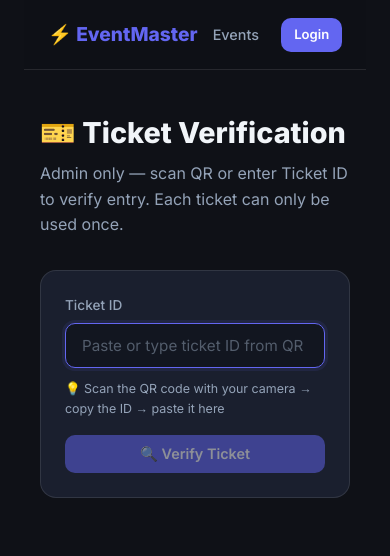
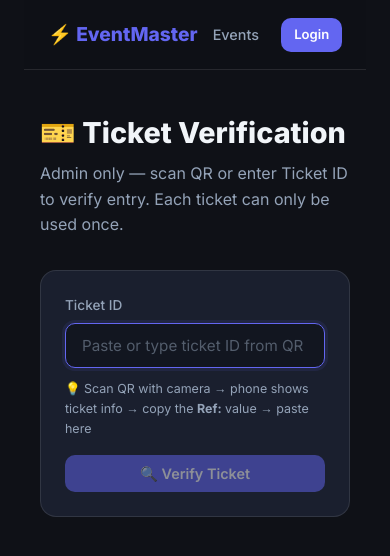
Before and after one commit to sakshisk11/mern-event-platform, a React (Vite) app in the folder frontend/: page /verify-ticket in a window 390 px wide. Shown: the top 556 px of the page. Built offline with nearby package versions, Linux system fonts and the light colour scheme.

Commit message:
fix: QR encodes readable text (Name, ID, Event, Ref) so phone shows info directly instead of search barcode

```diff
--- a/frontend/src/pages/Dashboard.jsx
+++ b/frontend/src/pages/Dashboard.jsx
@@ -102,12 +102,19 @@ function Dashboard() {
                 )}
               </div>
 
-              {/* QR Code — encodes the ticket _id as plain text.
-                  Admin scans it → reads the ticket ID → enters into Verify Ticket page to mark it as used. */}
+              {/* QR Code — encodes human-readable ticket info.
+                  When scanned, phone shows the text directly.
+                  Admin copies the Ticket Ref (last line) into the Verify page. */}
               <div className="ticket-qr" style={{ position: 'relative' }}>
                 <QRCodeSVG
-                  value={ticket._id}
-                  size={140}
+                  value={
+                    `EventMaster Ticket\n` +
+                    `Name: ${ticket.attendeeName}\n` +
+                    `ID: ${ticket.attendeeId || 'N/A'}\n` +
+                    `Event: ${ticket.event?.title || 'Unknown'}\n` +
+                    `Ref: ${ticket._id}`
+                  }
+                  size={160}
                   bgColor="#ffffff"
                   fgColor="#0f172a"
                   level="Q"
--- a/frontend/src/pages/VerifyTicket.jsx
+++ b/frontend/src/pages/VerifyTicket.jsx
@@ -83,7 +83,7 @@ function VerifyTicket() {
                   autoFocus
                 />
                 <p style={{ fontSize: '0.78rem', color: 'var(--text-muted)', marginTop: '0.3rem' }}>
-                  💡 Scan the QR code with your camera → copy the ID → paste it here
+                  💡 Scan QR with camera → phone shows ticket info → copy the <strong>Ref:</strong> value → paste here
                 </p>
               </div>
 
```
